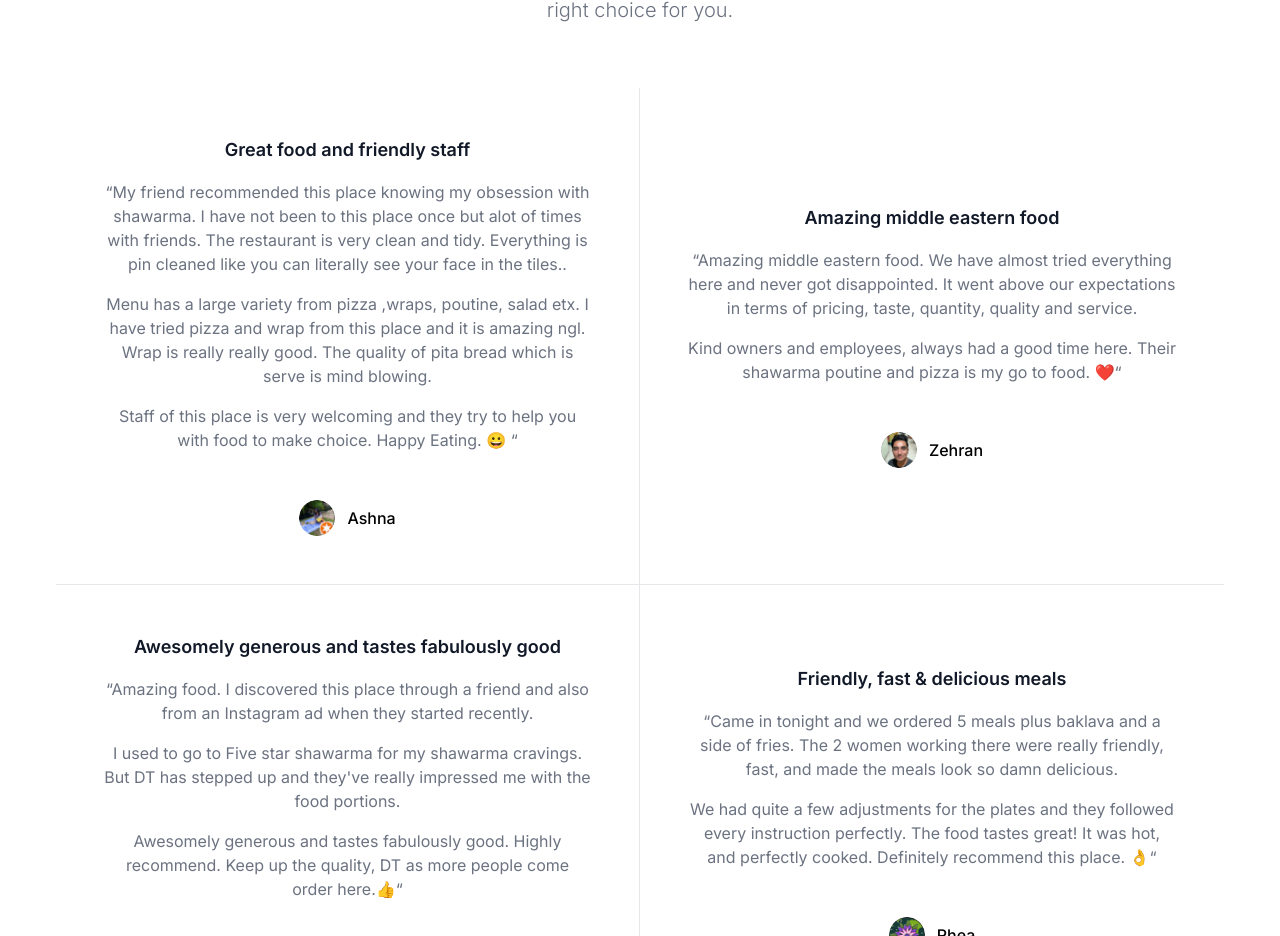
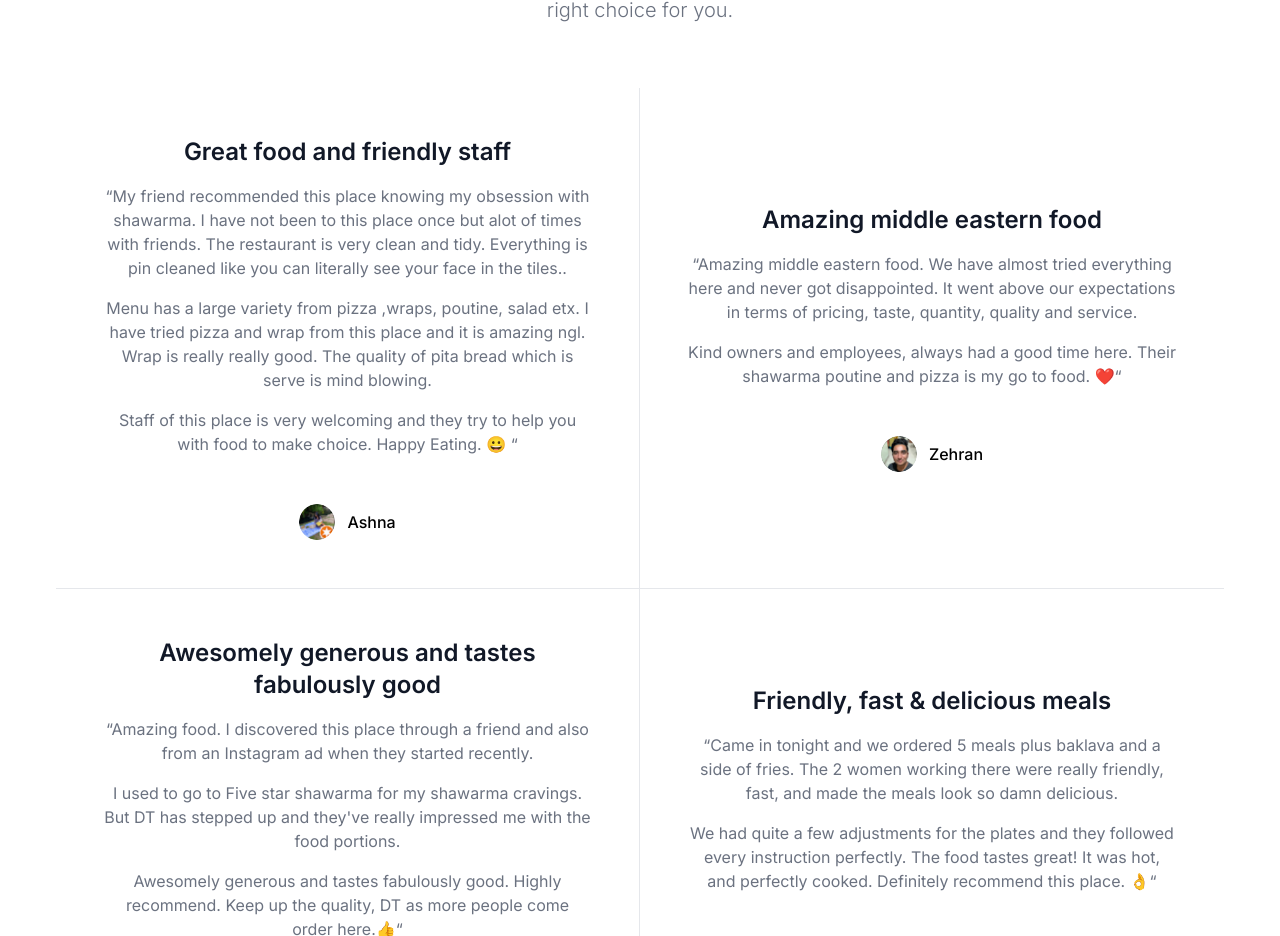
Before and after one commit to pjleb90/dt-food, a Next.js app: page / in a window 1280 px wide. Shown: the part 2040-2976 px from the top of the page. Built offline with nearby package versions, Linux system fonts and the light colour scheme.

Commit message:
small UI changes

```diff
--- a/app/menu/page.tsx
+++ b/app/menu/page.tsx
@@ -20,7 +20,7 @@ const Menu = () => {
 
             {/* Plates Banner */}
             <section className="bg-center bg-no-repeat bg-white bg-cover dark:bg-red-700 bg-blend-multiply">
-                <div className="px-4 mx-auto max-w-screen-xl text-center py-6 lg:py-8">
+                <div className="px-4 mx-auto max-w-screen-xl text-center py-6">
                     <h1 className="mb-4 text-4xl md:text-5xl lg:text-5xl font-extrabold tracking-tight leading-none text-black">Plates</h1>
                 </div>
             </section>
@@ -92,7 +92,7 @@ const Menu = () => {
 
             {/* Combos Banner */}
             <section className="bg-center bg-no-repeat bg-white bg-cover dark:bg-red-700 bg-blend-multiply">
-                <div className="px-4 mx-auto max-w-screen-xl text-center py-6 lg:py-8">
+                <div className="px-4 mx-auto max-w-screen-xl text-center py-6">
                     <h1 className="mb-4 text-4xl md:text-5xl lg:text-5xl font-extrabold tracking-tight leading-none text-black">Combos</h1>
                 </div>
             </section>
@@ -144,7 +144,7 @@ const Menu = () => {
 
             {/* Wraps Banner*/}
             <section className="bg-center bg-no-repeat bg-white bg-cover dark:bg-red-700 bg-blend-multiply">
-                <div className="px-4 mx-auto max-w-screen-xl text-center py-6 lg:py-8">
+                <div className="px-4 mx-auto max-w-screen-xl text-center py-6">
                     <h1 className="mb-4 text-4xl md:text-5xl lg:text-5xl font-extrabold tracking-tight leading-none text-black">Wraps</h1>
                 </div>
             </section>
@@ -188,7 +188,7 @@ const Menu = () => {
 
             {/* Salads Banner*/}
             <section className="bg-center bg-no-repeat bg-white bg-cover dark:bg-red-700 bg-blend-multiply">
-                <div className="px-4 mx-auto max-w-screen-xl text-center py-6 lg:py-8">
+                <div className="px-4 mx-auto max-w-screen-xl text-center py-6">
                     <h1 className="mb-4 text-4xl font-extrabold tracking-tight leading-none text-black md:text-5xl lg:text-5xl">Salads</h1>
                 </div>
             </section>
@@ -231,7 +231,7 @@ const Menu = () => {
             </div>
             {/* Appetizers & Sides Banner*/}
             <section className="bg-center bg-no-repeat bg-white bg-cover dark:bg-red-700 bg-blend-multiply">
-                <div className="px-4 mx-auto max-w-screen-xl text-center py-6 lg:py-8">
+                <div className="px-4 mx-auto max-w-screen-xl text-center py-6">
                     <h1 className="mb-4 text-4xl font-extrabold tracking-tight leading-none text-black md:text-5xl lg:text-5xl">Appetizers & Sides</h1>
                 </div>
             </section>
--- a/components/testimonials.tsx
+++ b/components/testimonials.tsx
@@ -12,8 +12,8 @@ const Testimonials = () => {
                     <div className="grid mb-8 lg:mb-12 lg:grid-cols-2">
                         {/* 1st review */}
                         <figure className="flex flex-col justify-center items-center p-8 text-center bg-white border-b border-gray-200 md:p-12 lg:border-r dark:bg-black dark:border-gray-700">
-                            <blockquote className="mx-auto mb-8 max-w-2xl text-gray-500 dark:text-gray-400">
-                                <h3 className="text-lg font-semibold text-gray-900 dark:text-red-700">Great food and friendly staff</h3>
+                            <blockquote className="mx-auto mb-8 max-w-2xl text-gray-500 dark:text-white">
+                                <h3 className="text-2xl font-semibold text-gray-900 dark:text-red-700">Great food and friendly staff</h3>
                                 <p className="my-4">
                                     &ldquo;My friend recommended this place knowing my obsession with shawarma. I have not been to this place once but alot of times with friends. The restaurant is very clean and tidy. Everything is pin cleaned like you can literally see your face in the tiles..
                                 </p>
@@ -33,8 +33,8 @@ const Testimonials = () => {
                         </figure>
                         {/* 2nd review */}
                         <figure className="flex flex-col justify-center items-center p-8 text-center bg-white border-b border-gray-200 md:p-12 dark:bg-black dark:border-gray-700">
-                            <blockquote className="mx-auto mb-8 max-w-2xl text-gray-500 dark:text-gray-400">
-                                <h3 className="text-lg font-semibold text-gray-900 dark:text-red-700">Amazing middle eastern food</h3>
+                            <blockquote className="mx-auto mb-8 max-w-2xl text-gray-500 dark:text-white">
+                                <h3 className="text-2xl font-semibold text-gray-900 dark:text-red-700">Amazing middle eastern food</h3>
                                 <p className="my-4">
                                     &ldquo;Amazing middle eastern food. We have almost tried everything here and never got disappointed. It went above our expectations in terms of pricing, taste, quantity, quality and service.
                                 </p>
@@ -51,8 +51,8 @@ const Testimonials = () => {
                         </figure>
                         {/* 3rd review */}
                         <figure className="flex flex-col justify-center items-center p-8 text-center bg-white border-b border-gray-200 lg:border-b-0 md:p-12 lg:border-r dark:bg-black dark:border-gray-700">
-                            <blockquote className="mx-auto mb-8 max-w-2xl text-gray-500 dark:text-gray-400">
-                                <h3 className="text-lg font-semibold text-gray-900 dark:text-red-700">Awesomely generous and tastes fabulously good</h3>
+                            <blockquote className="mx-auto mb-8 max-w-2xl text-gray-500 dark:text-white">
+                                <h3 className="text-2xl font-semibold text-gray-900 dark:text-red-700">Awesomely generous and tastes fabulously good</h3>
                                 <p className="my-4">
                                     &ldquo;Amazing food. I discovered this place through a friend and also from an Instagram ad when they started recently.
                                 </p>
@@ -72,8 +72,8 @@ const Testimonials = () => {
                         </figure>
                         {/* 4th review */}
                         <figure className="flex flex-col justify-center items-center p-8 text-center bg-white border-gray-200 md:p-12 dark:bg-black dark:border-gray-700">
-                            <blockquote className="mx-auto mb-8 max-w-2xl text-gray-500 dark:text-gray-400">
-                                <h3 className="text-lg font-semibold text-gray-900 dark:text-red-700">Friendly, fast & delicious meals</h3>
+                            <blockquote className="mx-auto mb-8 max-w-2xl text-gray-500 dark:text-white">
+                                <h3 className="text-2xl font-semibold text-gray-900 dark:text-red-700">Friendly, fast & delicious meals</h3>
                                 <p className="my-4">
                                     &ldquo;Came in tonight and we ordered 5 meals plus baklava and a side of fries. The 2 women working there were really friendly, fast, and made the meals look so damn delicious.
                                 </p>
```
